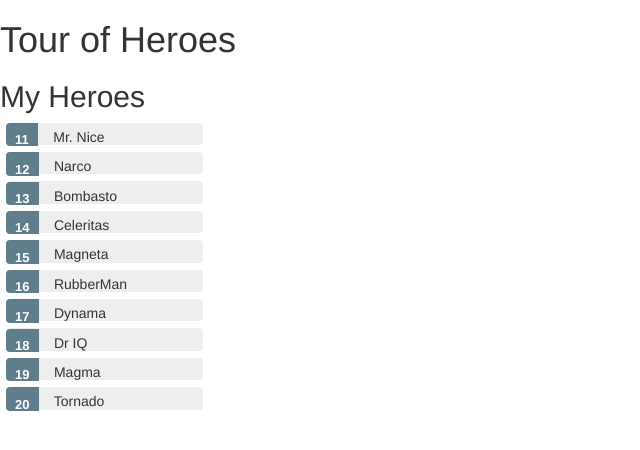
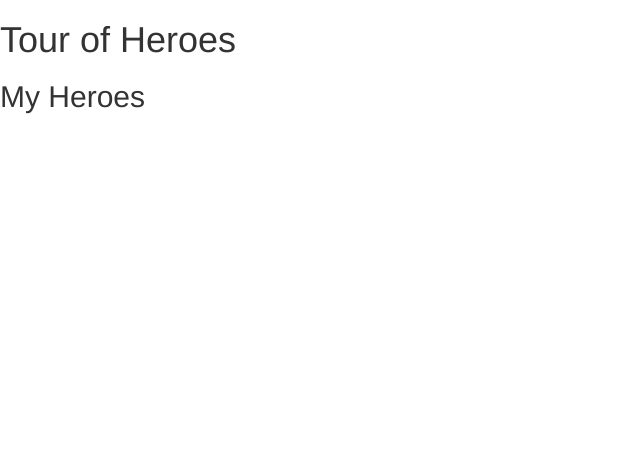
Before and after one commit to uscbsitric/Angular2Tutorial, an Angular app: page / in a window 1280 px wide. Shown: the top 450 px of the page, without its empty margins (0-640 px from the left). Built offline with nearby package versions, Linux system fonts and the light colour scheme.

Commit message:
more progress

```diff
--- a/src/app/app.component.ts
+++ b/src/app/app.component.ts
@@ -1,9 +1,11 @@
-import { Component } from '@angular/core';
-import { Hero } from './hero';
+import { Component }   from '@angular/core';
+import { Hero }        from './hero';
+import { HeroService } from './hero.service';
 
 @Component({selector: 'app-root',
             templateUrl: './app.component.html',
-            styleUrls: ['./app.component.css']
+            styleUrls: ['./app.component.css'],
+            providers: [HeroService]
            })
 
 export class AppComponent
@@ -12,22 +14,19 @@ export class AppComponent
   hero: Hero = {id: 1,
                 name: 'Windstorm'
                };
-  heroes = HEROES;
+  heroes: Hero[];
   selectedHero: Hero;
+
+  // The constructor itself does nothing.
+  // The parameter simultaneously defines a private heroService property
+  // and identifies it as a HeroService injection site.
+  constructor(private heroService: HeroService)
+  {
+
+  }
+
   onSelect(hero: Hero): void
   {
     this.selectedHero = hero;
   }
 }
-
-const HEROES: Hero[] = [{ id: 11, name: 'Mr. Nice'},
-                        { id: 12, name: 'Narco'},
-                        { id: 13, name: 'Bombasto'},
-                        { id: 14, name: 'Celeritas'},
-                        { id: 15, name: 'Magneta'},
-                        { id: 16, name: 'RubberMan'},
-                        { id: 17, name: 'Dynama'},
-                        { id: 18, name: 'Dr IQ'},
-                        { id: 19, name: 'Magma'},
-                        { id: 20, name: 'Tornado'}
-                      ];
--- a/src/app/app.module.ts
+++ b/src/app/app.module.ts
@@ -4,7 +4,8 @@ import { FormsModule }   from '@angular/forms'; //Step 1: <-- NgModel lives here
 import { AppComponent }  from './app.component';
 import { HeroDetailComponent } from './hero-detail.component';
 
-@NgModule({declarations: [AppComponent,
+@NgModule({//contains a list of application components, pipes and directives that belong to the module
+           declarations: [AppComponent,
                           HeroDetailComponent
                          ],
            imports: [BrowserModule,
--- /dev/null
+++ b/src/app/hero.service.ts
@@ -0,0 +1,13 @@
+import { Injectable } from '@angular/core';
+import { Hero }       from './hero';
+import { HEROES }     from './mock-heroes';
+
+@Injectable()
+
+export class HeroService
+{
+  getHeroes(): Hero[]
+  {
+    return HEROES;
+  }
+}
--- /dev/null
+++ b/src/app/mock-heroes.ts
@@ -0,0 +1,13 @@
+import { Hero } from './hero';
+
+export const HEROES: Hero[] = [{ id: 11, name: 'Mr. Nice'},
+                               { id: 12, name: 'Narco'},
+                               { id: 13, name: 'Bombasto'},
+                               { id: 14, name: 'Celeritas'},
+                               { id: 15, name: 'Magneta'},
+                               { id: 16, name: 'RubberMan'},
+                               { id: 17, name: 'Dynama'},
+                               { id: 18, name: 'Dr IQ'},
+                               { id: 19, name: 'Magma'},
+                               { id: 20, name: 'Tornado'}
+                              ];
```
